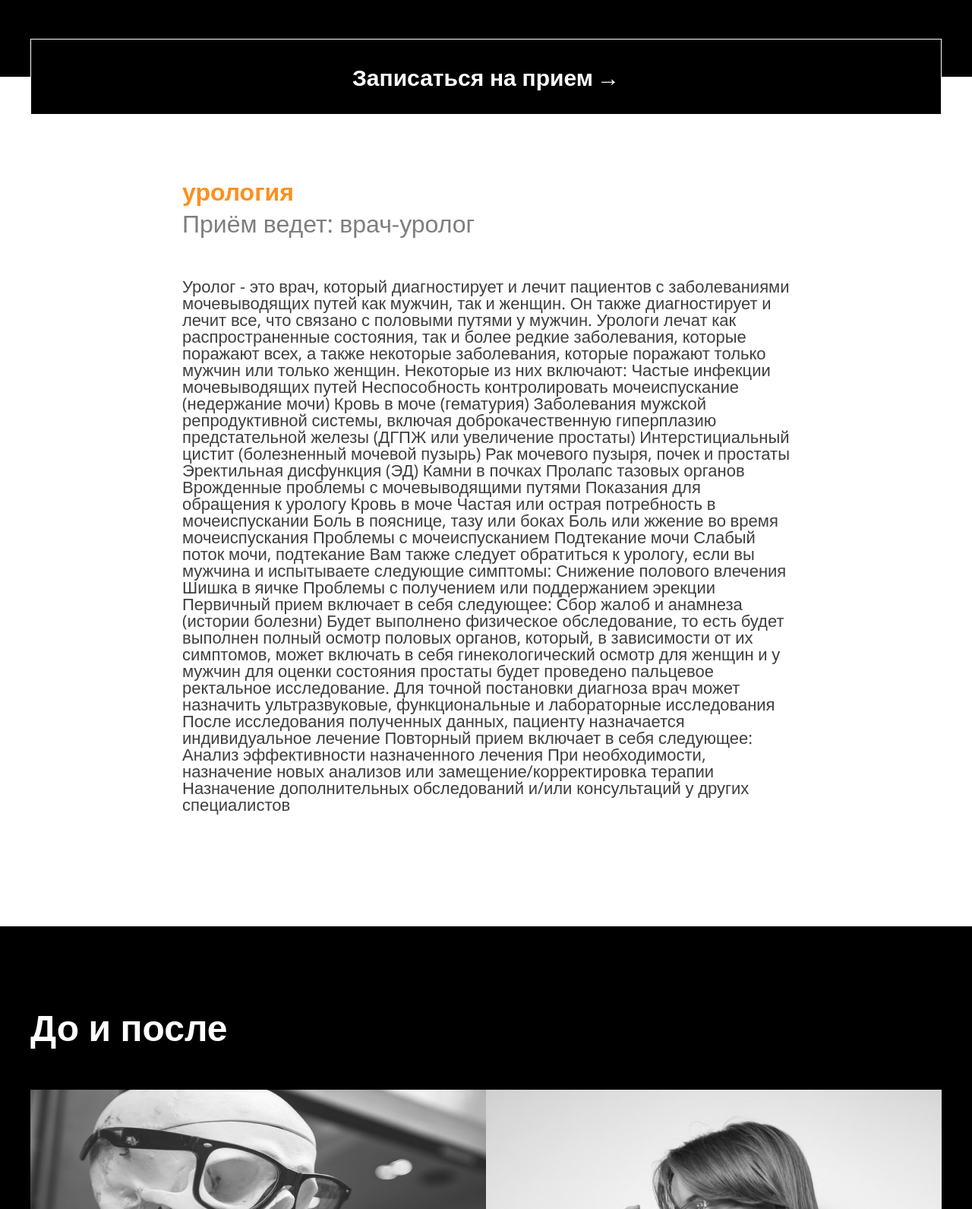
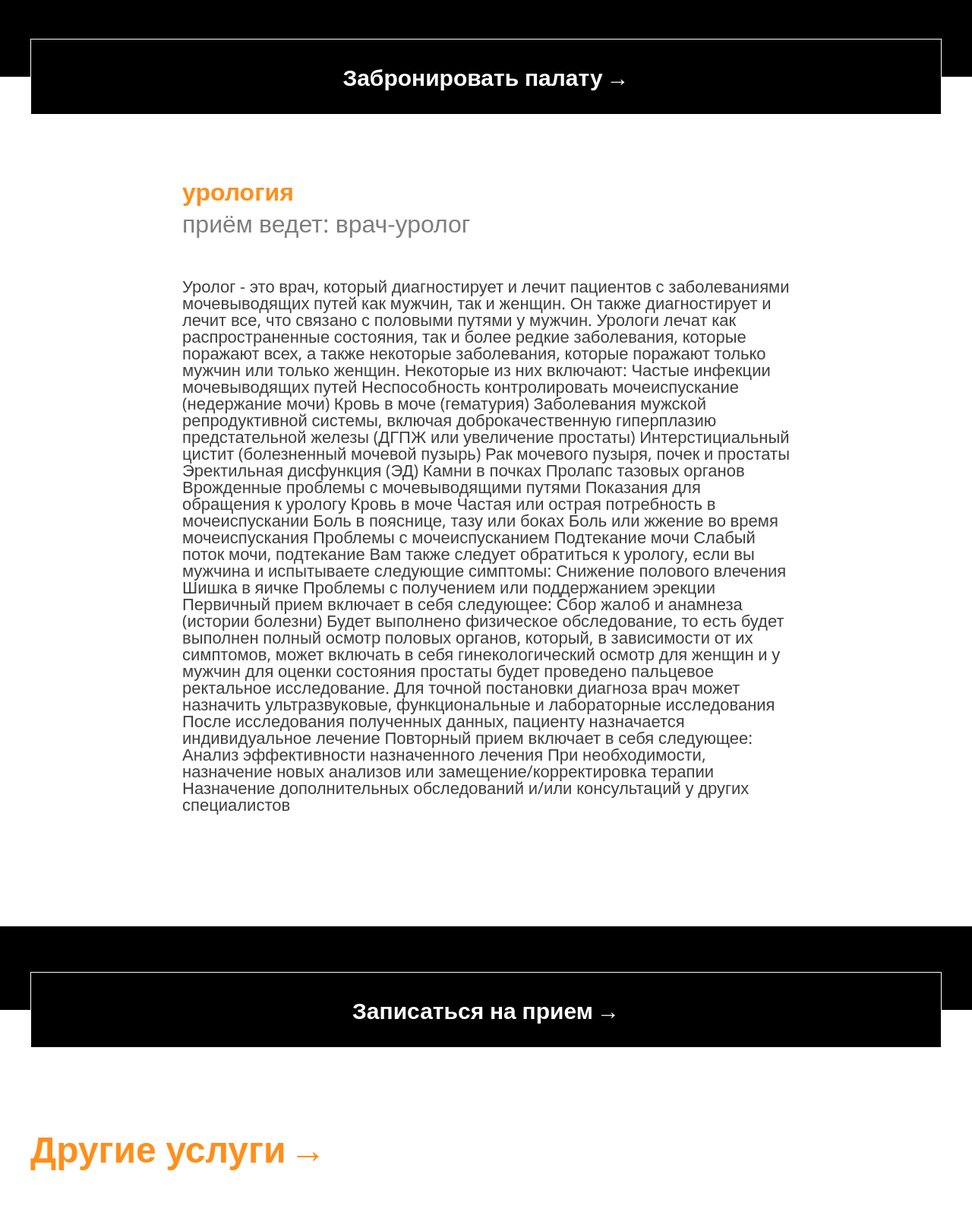
Before and after one commit to kingoker/Astramed_Django, a Django app: page /procedure/8 in a window 1280 px wide. Shown: the part 472-2063 px from the top of the page at 76% size. Run offline with Django 4.2, Linux system fonts and the light colour scheme; data comes from the database, SQL or seed files in the repository; some libraries are stand-ins or nearby versions.

Commit message:
changed some styles

```diff
--- a/templates/main/procedure.html
+++ b/templates/main/procedure.html
@@ -17,11 +17,11 @@
 <section class="blog blog-white marbot-150">
     <div class="procedure__container container">
         <div class="procedure__button">
-            <a href="{% url 'registration' %}" class="procedure__link service__link link">Записаться на прием</a>
+            <a href="{% url 'registration' %}" class="procedure__link service__link link">Забронировать палату</a>
         </div>
         <div class="procedure__content">
             <h3 class="procedure__subtitle colorOrange bolder-700">{{ s.type }}</h3>
-            <h3 class="procedure__subtitle marbot-50">Приём ведет: {{ s.doctor }}</h3>
+            <h3 class="procedure__subtitle marbot-50">приём ведет: {{ s.doctor }}</h3>
             <p class="procedure__text animate__animated animate__fadeInLeft animate__slow wow">
                 {{ s.title|safe }}
             </p>
@@ -32,13 +32,13 @@
 
 <section class="blog marbot-150">
     <div class="procedure__container container">
-        <div class="procedure__result">
-            <h2 class="feedback__title colorWhite marbot-50">До и после</h2>
-            <div class="procedure__result-img">
-                <img src="{% static 'img/therapy/1.jpg' %}" alt="before" class="img animate__animated animate__fadeInLeft animate__slow wow">
-                <img src="{% static 'img/therapy/2.jpg' %}" alt="after" class="img animate__animated animate__fadeInRight animate__slow wow">
-            </div>
-        </div>
+<!--        <div class="procedure__result">-->
+<!--            <h2 class="feedback__title colorWhite marbot-50">До и после</h2>-->
+<!--            <div class="procedure__result-img">-->
+<!--                <img src="{% static 'img/therapy/1.jpg' %}" alt="before" class="img animate__animated animate__fadeInLeft animate__slow wow">-->
+<!--                <img src="{% static 'img/therapy/2.jpg' %}" alt="after" class="img animate__animated animate__fadeInRight animate__slow wow">-->
+<!--            </div>-->
+<!--        </div>-->
         <div class="procedure__button__bottom">
             <a href="{% url 'registration' %}" class="procedure__link service__link link">Записаться на прием</a>
         </div>
```
